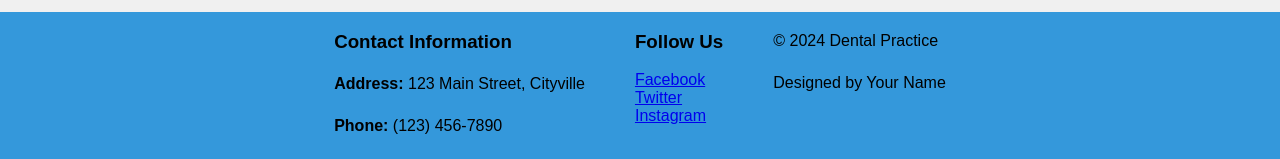
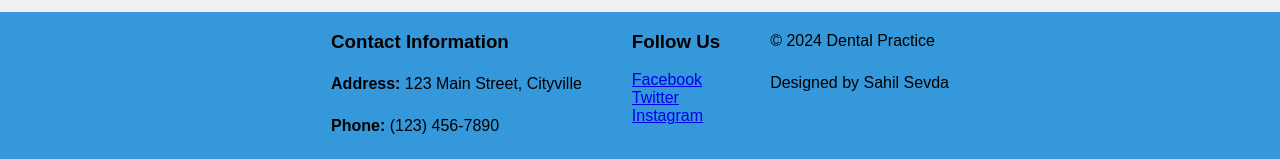
Before and after one commit to Sevda-pro/Dentist-MERN-Stack-App, a React (Create React App) app in the folder frontend/: page /home in a window 1280 px wide. Shown: the part 628-787 px from the top of the page. Built offline with nearby package versions, Linux system fonts and the light colour scheme.

Commit message:
changes in home page

```diff
--- a/frontend/src/components/home/home.js
+++ b/frontend/src/components/home/home.js
@@ -97,7 +97,7 @@ export default function Home() {
                 </div>
                 <div>
                     <p>&copy; 2024 Dental Practice</p>
-                    <p>Designed by Your Name</p>
+                    <p>Designed by Sahil Sevda</p>
                 </div>
             </div>
 
```
